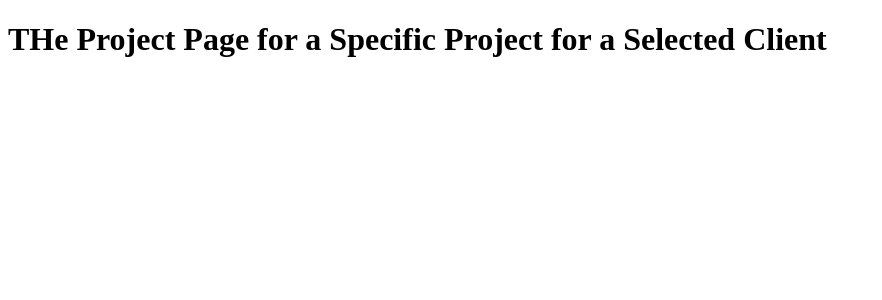
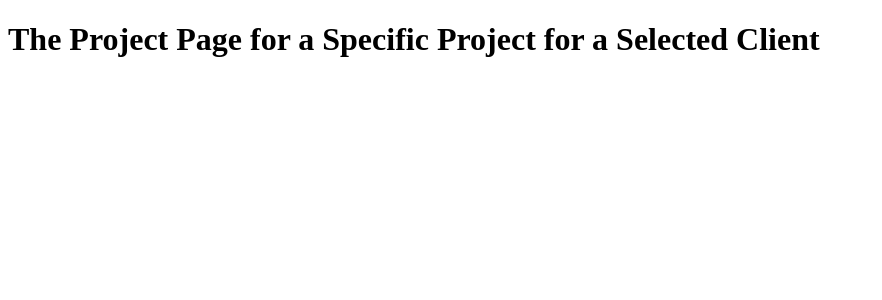
Before and after one commit to Rekal87/nextjs-course, a Next.js app: page /clients/1/1 in a window 1280 px wide. Shown: the top 300 px of the page, without its empty margins (0-882 px from the left). Built offline with nearby package versions, Linux system fonts and the light colour scheme.

Commit message:
Pathing Programmatically

```diff
--- a/pages/clients/[id]/[clientprojectid].js
+++ b/pages/clients/[id]/[clientprojectid].js
@@ -7,7 +7,7 @@ export default function SelectedClientProjectPage() {
 
   return (
     <div>
-      <h1>THe Project Page for a Specific Project for a Selected Client</h1>
+      <h1>The Project Page for a Specific Project for a Selected Client</h1>
     </div>
   );
 }
```
Also changed, not shown: pages/clients/[id]/index.js (+7 -0 lines).
